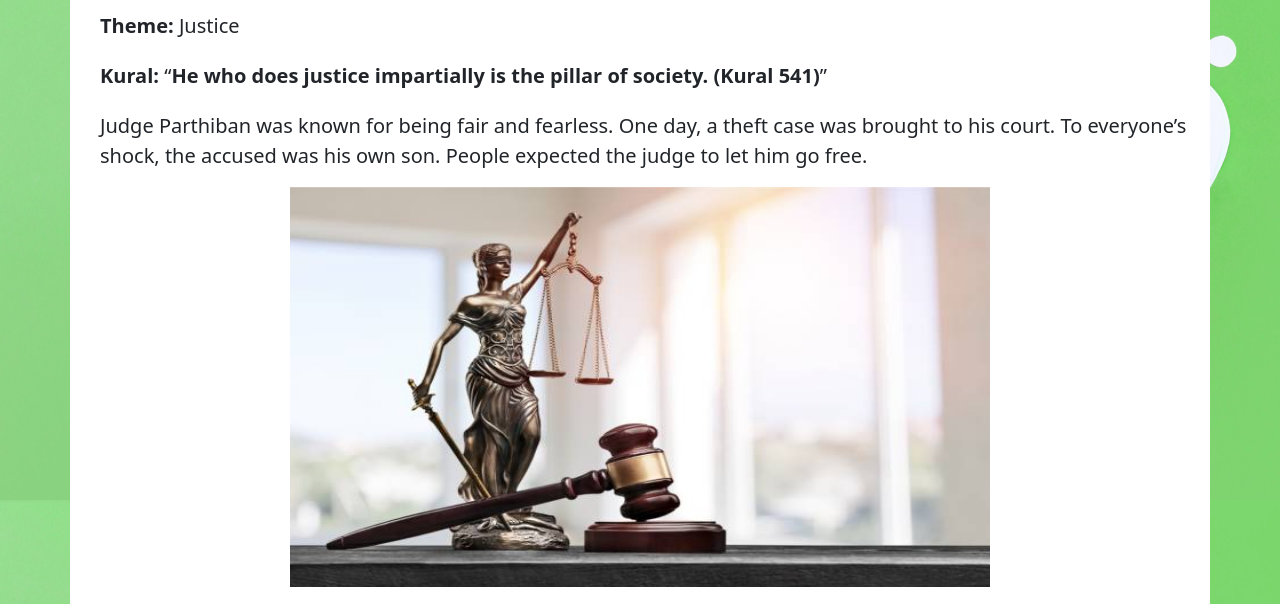
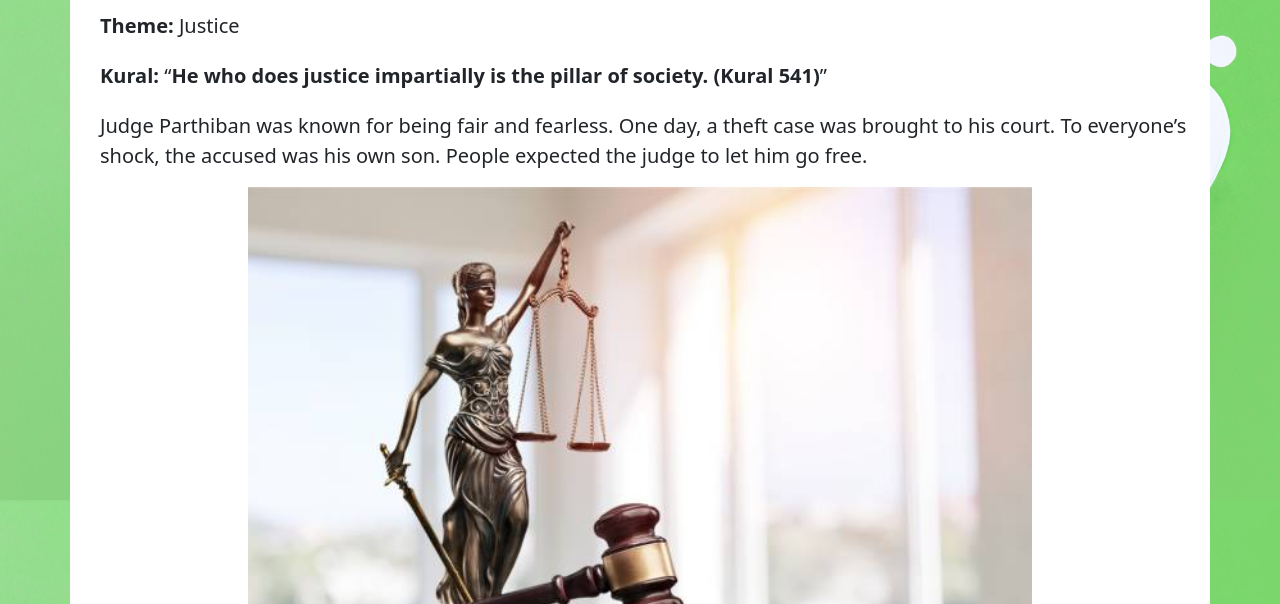
Before and after one commit to yuvasshree1824/Story-telling, a plain HTML site: page story12.html in a window 1280 px wide. Shown: the part 163-767 px from the top of the page. Drawn offline with nearby package versions, Linux system fonts and the light colour scheme.

Commit message:
Update story12.html

```diff
--- a/story12.html
+++ b/story12.html
@@ -54,7 +54,7 @@
             <p><b>Kural: </b> <span> <q><b>He who does justice impartially is the pillar of society. (Kural 541)</b></q></span></p>
 
             <p>Judge Parthiban was known for being fair and fearless. One day, a theft case was brought to his court. To everyone’s shock, the accused was his own son. People expected the judge to let him go free.</p>
-            <center> <img src="story12.jpg" height=400 width="700"> </center>
+            <center> <img src="story12.jpg" height="70%" width="70%"> </center>
             <p>But Parthiban did not hesitate. He examined the evidence carefully and concluded that the crime was real. With a heavy heart, he sentenced his own son according to the law. “Justice must not wear a blindfold of family,” he said firmly.</p>
             <p>The courtroom was silent, but filled with respect. Citizens realized that the law would protect everyone equally under his rule. Even Parthiban’s son, though ashamed, respected his father’s decision.</p>
             <p>Parthiban’s stand became a powerful example of fairness. Justice, he believed, must always rise above personal ties.</p>
```
